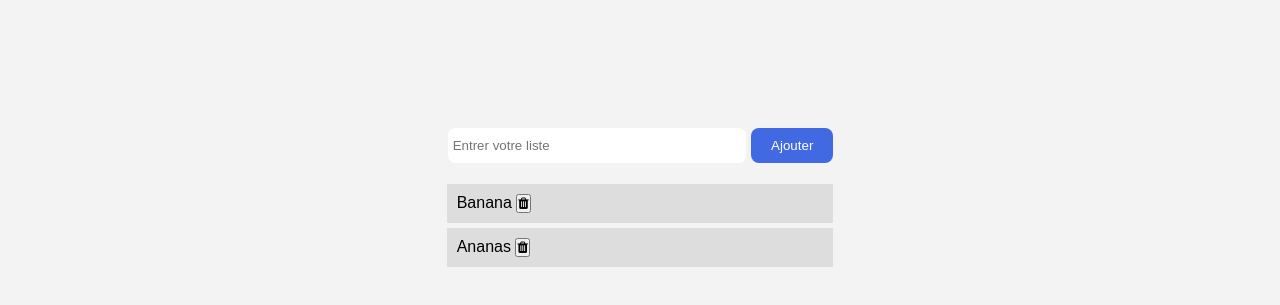
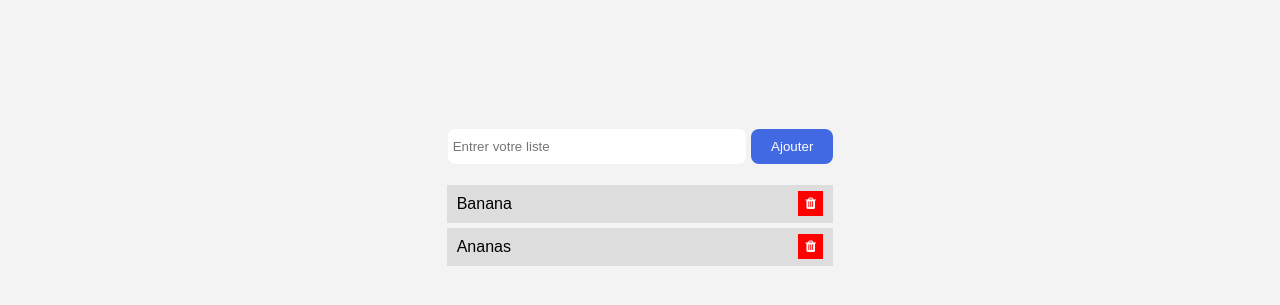
Before and after one commit to ricardovazcorreia/shoppinglist, a plain HTML site: page index.html in a window 1280 px wide. Shown: the part 59-364 px from the top of the page. Drawn offline with Linux system fonts and the light colour scheme.

Commit message:
styling button delete

```diff
--- a/css/style.css
+++ b/css/style.css
@@ -56,4 +56,15 @@ main .container .shopping .shopping-list .shopping-item {
     padding: 10px;
     margin: 5px auto;
 }
+
+main .container .shopping .shopping-list .shopping-item .delete {
+    background: red;
+    color: #fff;
+    border: none;
+    width: 25px;
+    height: 25px;
+    cursor: pointer;
+    float: right;
+    margin-top: -4px;
+}
 /***** Main Area END *******/
```
Also changed, not shown: index.html (+2 -1 lines).
